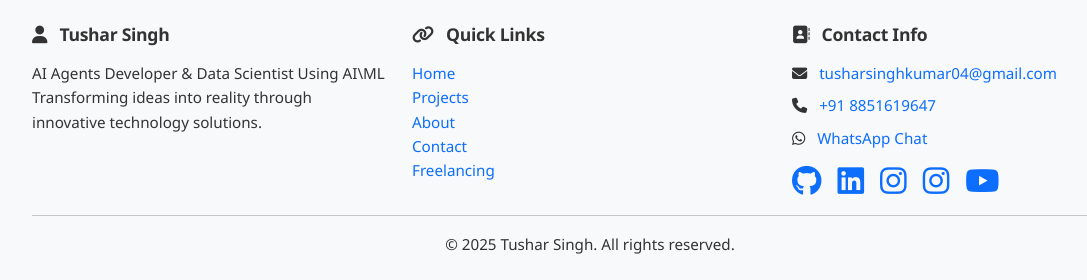
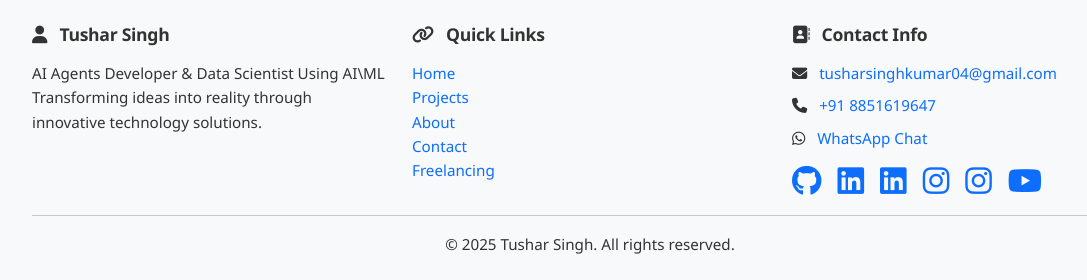
Before and after one commit to Tusharsinghoffical/Website.github.io, a Django app: page /about/ in a window 1280 px wide. Shown: the part 2520-2800 px from the top of the page, without its empty margins (50-1137 px from the left). Run offline with Django 5.2, Linux system fonts and the light colour scheme; data comes from the database, SQL or seed files in the repository.

Commit message:
Add additional LinkedIn profile link to footer and structured data

```diff
--- a/templates/about/index.html
+++ b/templates/about/index.html
@@ -19,6 +19,7 @@
   "sameAs": [
     "https://github.com/Tusharsinghoffical",
     "https://www.linkedin.com/in/tushar-singh-479569248/",
+    "https://www.linkedin.com/in/tusharsingh2011/",
     "https://www.instagram.com/tusharsinghoffical/",
     "https://www.instagram.com/tusharsingh.dev/",
     "https://www.youtube.com/@codewithmrsingh4u"
--- a/templates/base.html
+++ b/templates/base.html
@@ -40,6 +40,7 @@
       "sameAs": [
         "https://github.com/Tusharsinghoffical",
         "https://www.linkedin.com/in/tushar-singh-479569248/",
+        "https://www.linkedin.com/in/tusharsingh2011/",
         "https://www.instagram.com/tusharsinghoffical/",
         "https://www.instagram.com/tusharsingh.dev/",
         "https://www.youtube.com/@codewithmrsingh4u"
@@ -641,6 +642,9 @@
               <a href="https://www.linkedin.com/in/tushar-singh-479569248/" class="text-decoration-none" target="_blank">
                 <i class="fab fa-linkedin fa-2x"></i>
               </a>
+              <a href="https://www.linkedin.com/in/tusharsingh2011/" class="text-decoration-none" target="_blank">
+                <i class="fab fa-linkedin fa-2x"></i>
+              </a>
               <a href="https://www.instagram.com/tusharsinghoffical/" class="text-decoration-none" target="_blank">
                 <i class="fab fa-instagram fa-2x"></i>
               </a>
```
